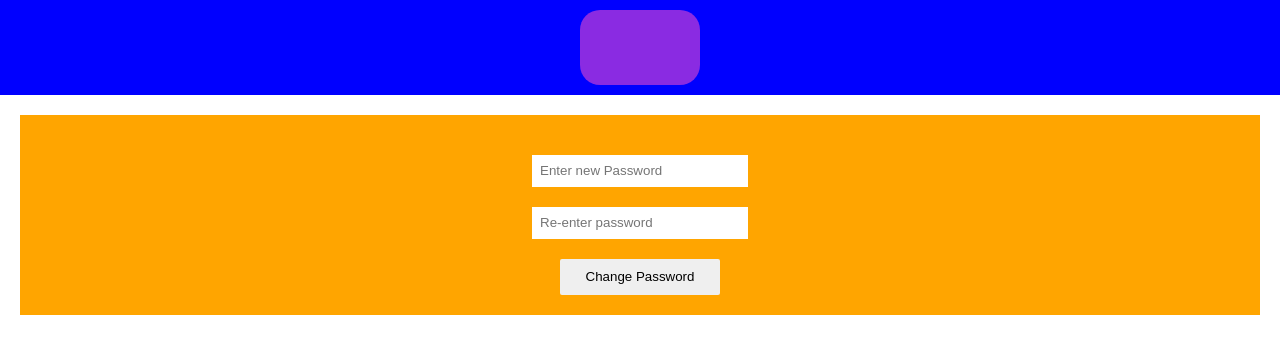
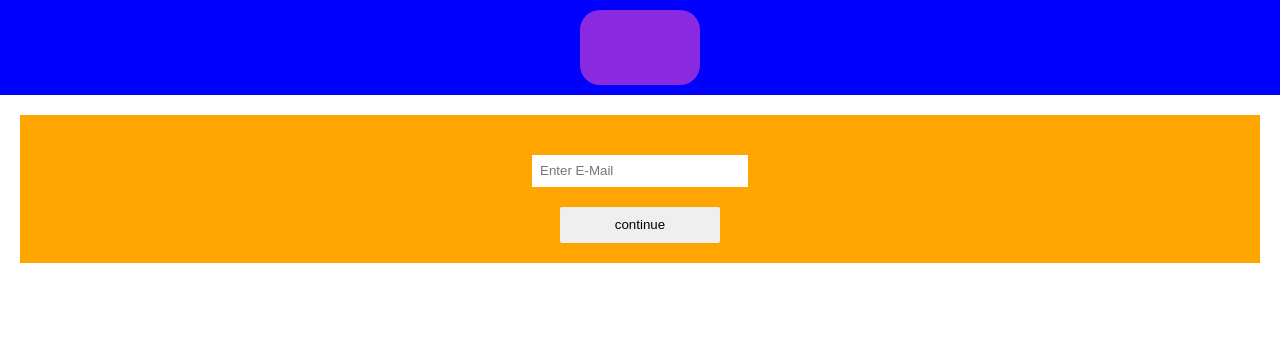
Before and after one commit to phbruemmer/2FA, a Django app: page /accounts/login/reset_password/ in a window 1280 px wide. Shown: the top 354 px of the page. Run offline with Django 4.2, Linux system fonts and the light colour scheme; parts of the project's set-up code (start-up, migrations or seed data) failed here and were passed over.

Commit message:
- Added reset_password.html

```diff
--- a/templates/reset_password.html
+++ b/templates/reset_password.html
@@ -4,9 +4,8 @@
    <section id="main">
       <form method="post">
           {% csrf_token %}
-          <input type="password" name="password_1" placeholder="Enter new Password" class="inp" />
-          <input type="password" name="password_2" placeholder="Re-enter password" class="inp" />
-        <button type="submit" id="s-btn">Change Password</button>
+          <input type="email" name="email" placeholder="Enter E-Mail" class="inp" />
+          <button type="submit" id="s-btn">continue</button>
       </form>
     </section>
 
```
